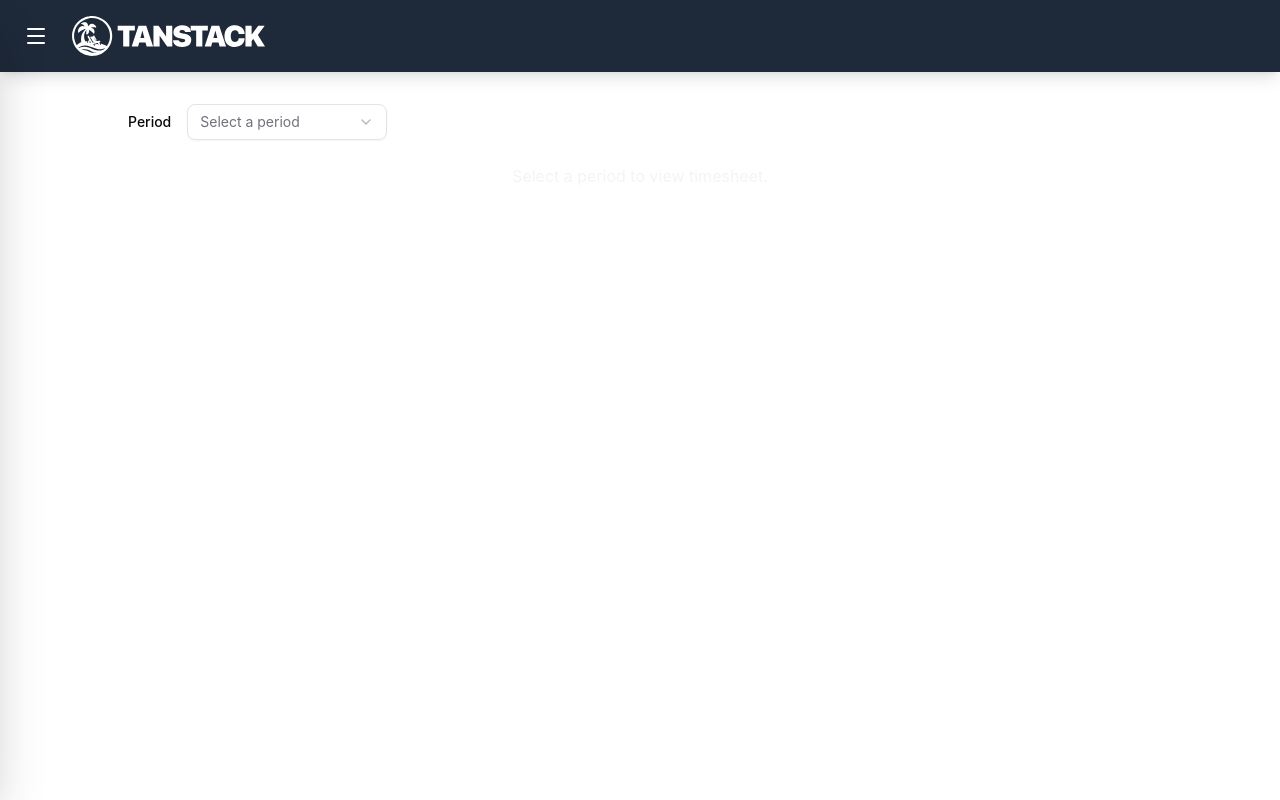
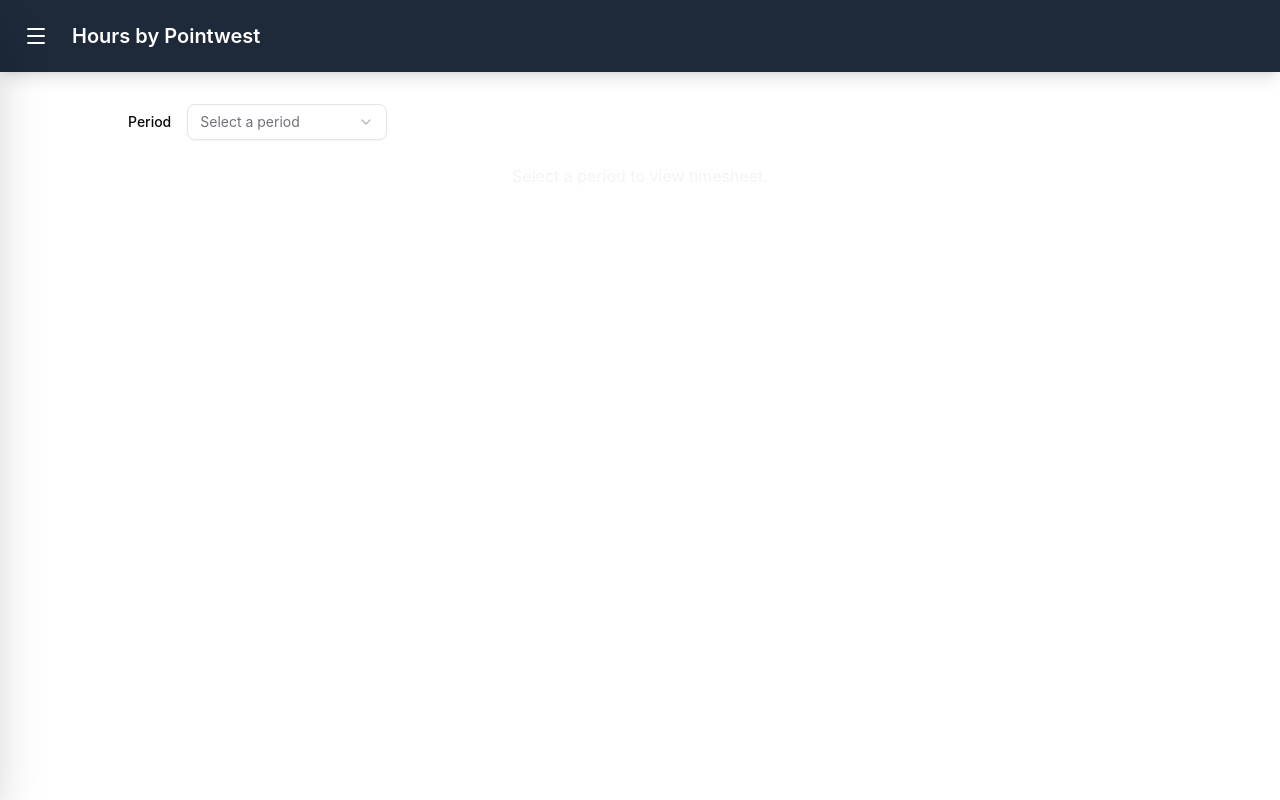
Before and after one commit to jasonsgan/hours-web, a React (Vite) app: page / in a window 1280 px wide. Built offline with nearby package versions, Linux system fonts and the light colour scheme.

Commit message:
Formatting changes

```diff
--- a/src/components/Header.tsx
+++ b/src/components/Header.tsx
@@ -18,11 +18,7 @@ export default function Header() {
         </button>
         <h1 className="ml-4 text-xl font-semibold">
           <Link to="/">
-            <img
-              src="/tanstack-word-logo-white.svg"
-              alt="TanStack Logo"
-              className="h-10"
-            />
+          Hours by Pointwest
           </Link>
         </h1>
       </header>
@@ -33,7 +29,7 @@ export default function Header() {
         }`}
       >
         <div className="flex items-center justify-between p-4 border-b border-gray-700">
-          <h2 className="text-xl font-bold">Navigation</h2>
+          <h2 className="text-xl">Navigation</h2>
           <button
             onClick={() => setIsOpen(false)}
             className="p-2 hover:bg-gray-800 rounded-lg transition-colors"
@@ -59,18 +55,6 @@ export default function Header() {
 
           {/* Demo Links Start */}
 
-          <Link
-            to="/demo/tanstack-query"
-            onClick={() => setIsOpen(false)}
-            className="flex items-center gap-3 p-3 rounded-lg hover:bg-gray-800 transition-colors mb-2"
-            activeProps={{
-              className:
-                'flex items-center gap-3 p-3 rounded-lg bg-cyan-600 hover:bg-cyan-700 transition-colors mb-2',
-            }}
-          >
-            <Network size={20} />
-            <span className="font-medium">TanStack Query</span>
-          </Link>
 
           {/* Demo Links End */}
         </nav>
--- a/src/components/MonthYearSelect.tsx
+++ b/src/components/MonthYearSelect.tsx
@@ -19,7 +19,7 @@ function getMonthYearOptions(): { label: string; value: string }[] {
       const date = new Date(year, month, 1);
       const label = date.toLocaleString("default", { month: "long", year: "numeric" });
       const value = `${year}-${String(month + 1).padStart(2, "0")}`;
-      options.push({ label, value });
+      options.unshift({ label, value });
     }
   }
   return options;
```
